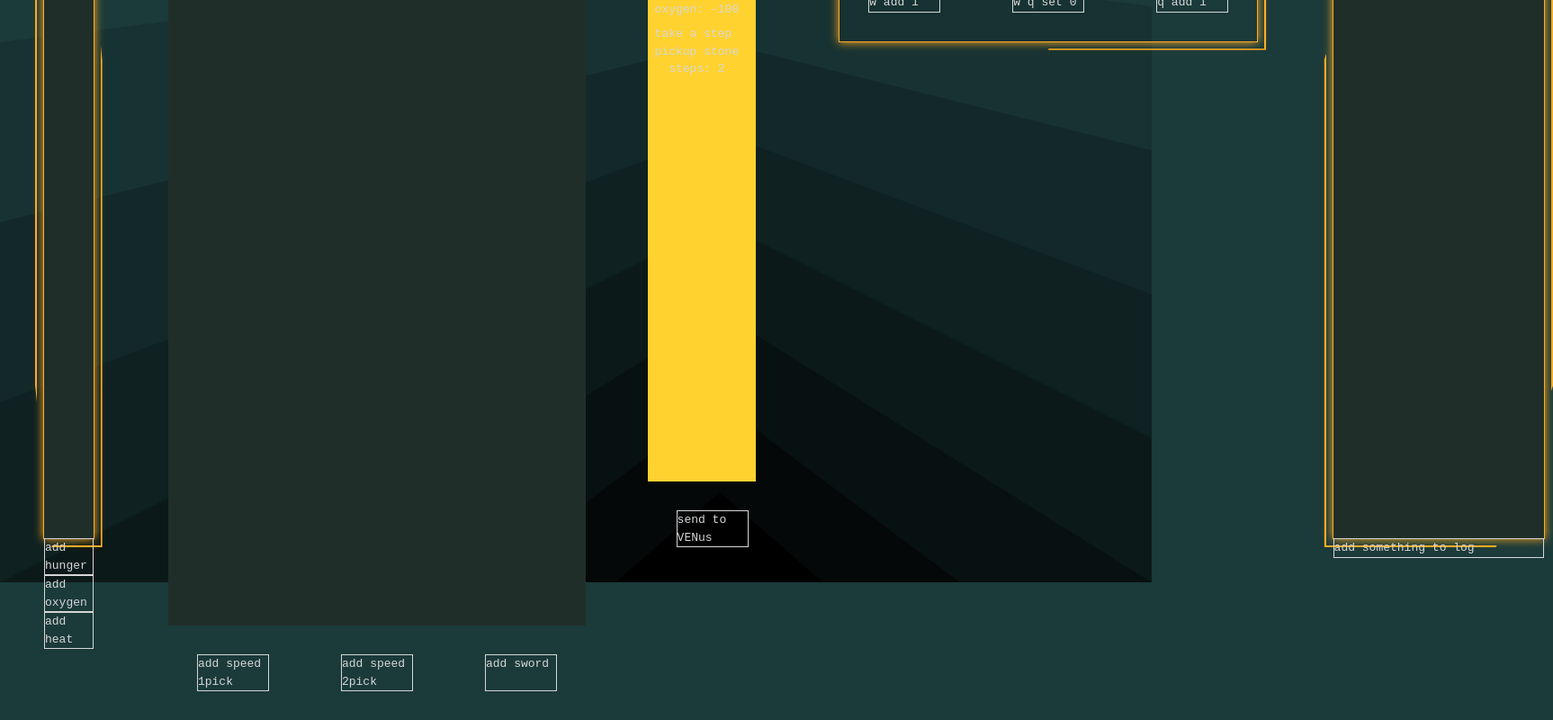
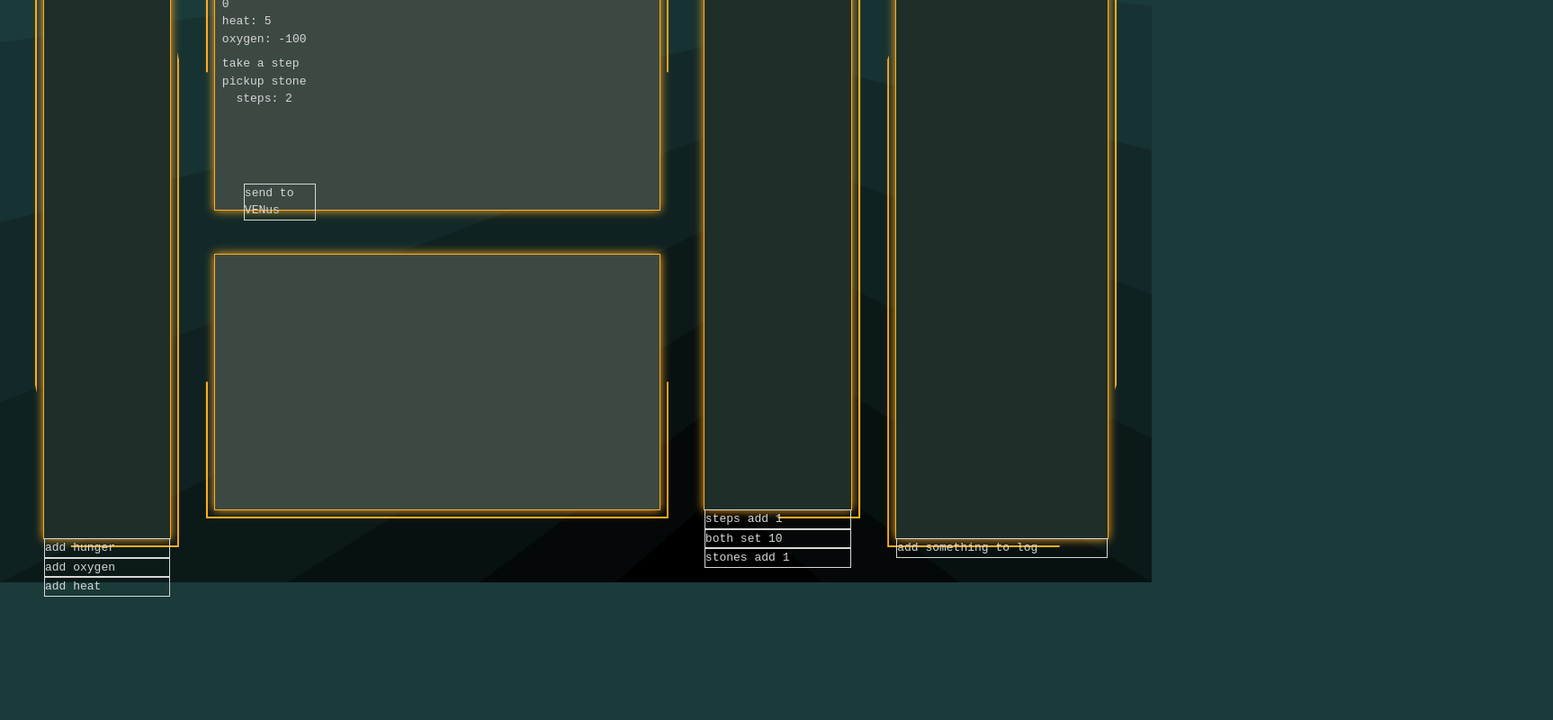
Before and after one commit to BryanYeeee/TheGrindersOfTheGalaxy, a Next.js app: page /game in a window 1280 px wide. Shown: the part 153-953 px from the top of the page at 90% size, 1726 px wide, since content can reach past the window. After the commit the page ends 816 px from the top, so only its background shows below. Built offline with nearby package versions, Linux system fonts and the light colour scheme.

Commit message:
cssundied

```diff
--- a/src/components/panels/commandPanel.js
+++ b/src/components/panels/commandPanel.js
@@ -19,7 +19,7 @@ const CommandPanel = () => {
         }
     }
     return (
-        <div className="h-4/5 w-30 bg-amber-300 p-2">
+        <div className="h-4/5 w-30 p-2">
             {/* <h2>{config.name}</h2> */}
             {config.name}
             <div className="stats mb-2">
--- a/src/components/screens/main.js
+++ b/src/components/screens/main.js
@@ -1,44 +1,20 @@
 // Panels
 import InventoryPanel from '@/components/panels/inventoryPanel'
-import EventLogPanel from '@/components/panels/eventLogPanel'
 import EquipmentPanel from '@/components/panels/equipmentPanel'
 import CommandPanel from '@/components/panels/commandPanel'
 
 // Mechs
-import { EventLog } from '@/lib/mech/eventLog'
 import { Inventory } from '@/lib/mech/inventory'
 import { Equipment } from '@/lib/mech/equipment'
 import { Planet } from '@/lib/mech/planet'
 
 const Main = () => {
   return (
-    <div className='w-screen h-screen flex justify-around'>
-      <div>
-        <EquipmentPanel />
-        <div className='flex gap-4'>
-          <div
-            className='border-1 w-20 m-8'
-            onClick={() => Equipment.addEquipment('pickaxe', { name: 'aaa', speed: 1 })}
-          >
-            add speed 1pick
-          </div>
-          <div
-            className='border-1 w-20 m-8'
-            onClick={() => Equipment.addEquipment('pickaxe', { name: 'bbb', speed: 2 })}
-          >
-            add speed 2pick
-          </div>
-          <div
-            className='border-1 w-20 m-8'
-            onClick={() => Equipment.addEquipment('sword', { name: 'ccc', dmg: 20 })}
-          >
-            add sword
-          </div>
-        </div>
-      </div>
-      <div>
-        <CommandPanel />
-        <div className='flex gap-4'>
+    <div className='h-full w-full grid grid-rows-1 grid-cols-[3fr_1fr] gap-12 py-8'>
+      <div className='h-full grid grid-rows-[1fr_1fr] grid-cols-1 gap-12'>
+        <div className='border-1 bg-foreground2 glow-border clip-b'>
+          <CommandPanel />
+          <div className='flex gap-4'>
           <div
             className='border-1 w-20 m-8'
             onClick={() => Planet.setCurPlanet("venus")}
@@ -46,32 +22,60 @@ const Main = () => {
             send to VENus
           </div>
         </div>
-      </div>
-      <div>
-        <div className='border-1 glow-border clip-l'>
-          <InventoryPanel />
+          {/* <EquipmentPanel />
           <div className='flex gap-4'>
             <div
               className='border-1 w-20 m-8'
-              onClick={() => Inventory.addItem('w', 1)}
+              onClick={() =>
+                Equipment.addEquipment('pickaxe', { name: 'aaa', speed: 1 })
+              }
             >
-              w add 1
+              add speed 1pick
             </div>
             <div
               className='border-1 w-20 m-8'
-              onClick={() => {
-                Inventory.setItem('w', 10)
-                Inventory.setItem('q', 10)
-              }}
+              onClick={() =>
+                Equipment.addEquipment('pickaxe', { name: 'bbb', speed: 2 })
+              }
             >
-              w q set 0
+              add speed 2pick
             </div>
             <div
               className='border-1 w-20 m-8'
-              onClick={() => Inventory.addItem('q', 1)}
+              onClick={() =>
+                Equipment.addEquipment('sword', { name: 'ccc', dmg: 20 })
+              }
             >
-              q add 1
+              add sword
             </div>
+          </div> */}
+        </div>
+        <div className='border-1 bg-foreground2 glow-border clip-t'></div>
+      </div>
+
+      <div className='border-1 glow-border clip-l'>
+        <InventoryPanel />
+        <div className='flex flex-col'>
+          <div
+            className='border-1'
+            onClick={() => Inventory.addItem('steps', 1)}
+          >
+            steps add 1
+          </div>
+          <div
+            className='border-1'
+            onClick={() => {
+              Inventory.setItem('steps', 10)
+              Inventory.setItem('stones', 10)
+            }}
+          >
+            both set 10
+          </div>
+          <div
+            className='border-1'
+            onClick={() => Inventory.addItem('stones', 1)}
+          >
+            stones add 1
           </div>
         </div>
       </div>
```
Also changed, not shown: src/app/game/page.js (line endings or trailing spaces).
